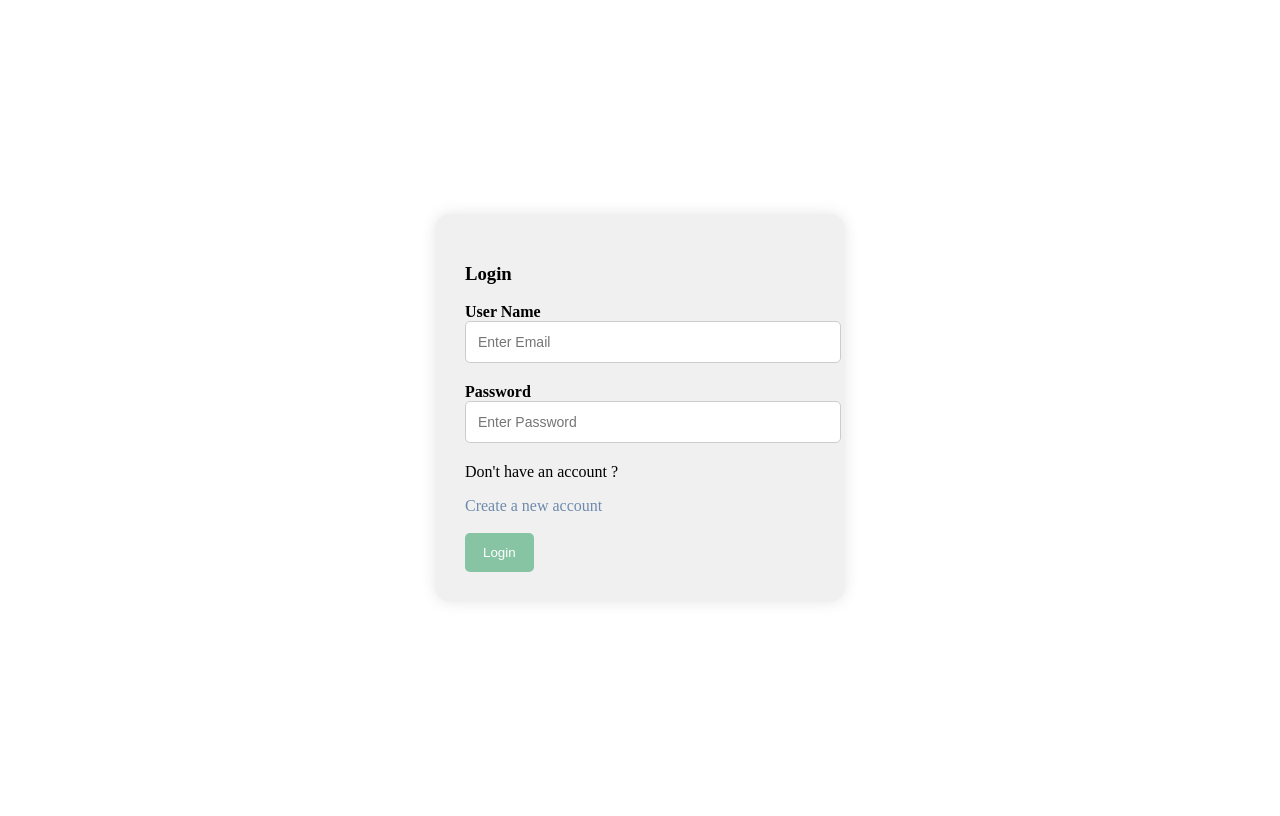
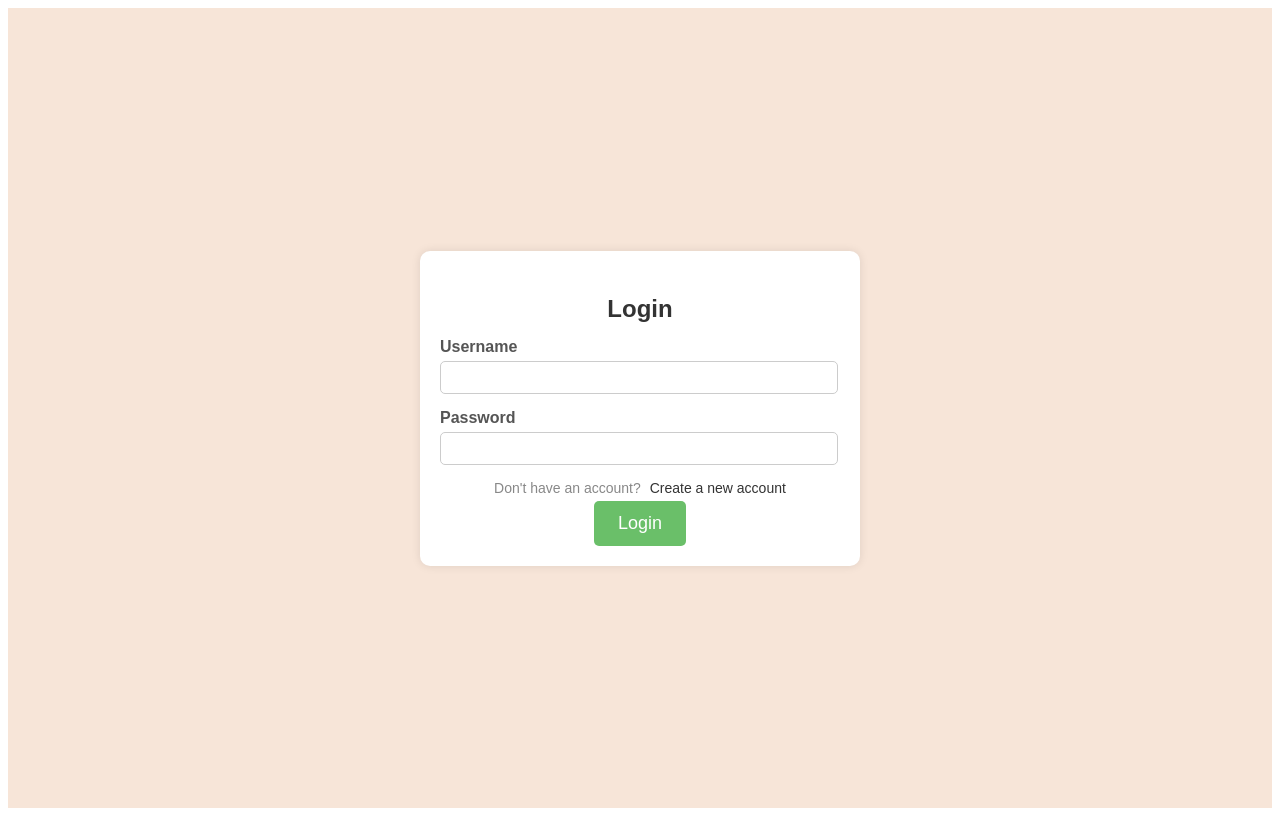
Before and after one commit to DevCode01/tpangular, an Angular app: page /login in a window 1280 px wide. Built offline with nearby package versions, Linux system fonts and the light colour scheme.

Commit message:
adding CSS - LOGIN PAGE

```diff
--- a/src/app/login/login.component.css
+++ b/src/app/login/login.component.css
@@ -2,51 +2,82 @@
     display: flex;
     justify-content: center;
     align-items: center;
-    height: 100vh;
+    min-height: 100vh;
+    background-color: #f7e5d8;
+    font-family: 'Arial', sans-serif;
   }
 
   .form-box {
-    background-color: #f0f0f0; /* Couleur pastel */
-    padding: 30px; /* Un peu plus de rembourrage */
-    border-radius: 15px; /* Légèrement plus arrondi */
-    box-shadow: 0px 0px 15px rgba(0, 0, 0, 0.1);
-    width: 350px; /* Plus large */
+    background-color: #fff;
+    border-radius: 10px;
+    box-shadow: 0 0 10px rgba(0, 0, 0, 0.1);
+    padding: 20px;
+    width: 400px;
+    text-align: center;
+    margin: 0 auto;
+  }
+
+  .form-title {
+    color: #333;
+    font-size: 24px;
+    margin-bottom: 15px;
   }
 
   .form-group {
-    margin-bottom: 20px; /* Un peu plus d'espace entre les groupes */
+    margin-bottom: 15px;
+  }
+
+  .left-align {
+    text-align: left;
   }
 
   .form-group label {
+    display: block;
     font-weight: bold;
+    margin-bottom: 5px;
+    color: #555;
   }
 
   .form-control {
-    width: 100%;
-    padding: 12px; /* Un peu plus grand */
+    width: 95%;
+    padding: 8px;
     border: 1px solid #ccc;
     border-radius: 5px;
+  }
+
+  .create-account {
+    margin-top: 15px;
+    font-size: 14px;
+    color: #888;
+  }
+
+  .account-text {
+    margin-bottom: 5px;
+    color: #888;
     font-size: 14px;
   }
 
+  .button {
+    display: inline-block;
+    margin-left: 5px;
+    color: #333;
+    text-decoration: none;
+  }
+
+  .no-blue:hover {
+    text-decoration: none;
+  }
+
   .btn-success {
-    background-color: #87c4a3; /* Couleur pastel */
-    color: white;
+    background-color: #6abf69;
+    color: #fff;
     border: none;
-    padding: 12px 18px; /* Un peu plus grand */
     border-radius: 5px;
+    padding: 12px 24px;
     cursor: pointer;
+    font-size: 18px;
   }
 
   .btn-success:hover {
-    background-color: #6aa883; /* Couleur pastel */
+    background-color: #5da65d;
   }
-
-  a {
-    text-decoration: none;
-    color: #6e8aad; /* Couleur pastel */
-  }
-
-  a:hover {
-    text-decoration: underline;
-  }
--- a/src/app/login/login.component.html
+++ b/src/app/login/login.component.html
@@ -1,25 +1,18 @@
 <div class="container">
     <form [formGroup]="login" (ngSubmit)="logindata(login)" class="form-box">
-        <h3>Login</h3>
-        <div class="form-group">
-            <label>User Name</label>
-            <input type="text" formControlName="username" class="form-control mb-3 mt-3" placeholder="Enter Email"/>
-        </div>
+      <h3 class="form-title">Login</h3>
+      <div class="form-group left-align">
+        <label for="username">Username</label>
+        <input type="text" id="username" formControlName="username" class="form-control" />
+      </div>
 
-        <div class="form-group">
-            <label>Password</label>
-            <input type="password" formControlName="password" class="form-control mb-3 mt-3" placeholder="Enter Password"/>
-        </div>
-        <div class="createaccount">
-            <p>Don't have an account ?</p>
-            <a class="button"
-                routerLink="/register"
-                routerLinkActive="activebutton"
-                ariaCurrentWhenActive="page">
-                Create a new account
-            </a>
-        </div>
-     <br/>
-        <button type="submit" class="btn btn-success">Login</button>
+      <div class="form-group left-align">
+        <label for="password">Password</label>
+        <input type="password" id="password" formControlName="password" class="form-control"  />
+      </div>
+      <div class="create-account">
+        <p class="account-text">Don't have an account? <a class="button no-blue" routerLink="/register" routerLinkActive="activebutton" ariaCurrentWhenActive="page">Create a new account</a></p>
+      </div>
+      <button type="submit" class="btn btn-success">Login</button>
     </form>
-</div>
+  </div>
```
